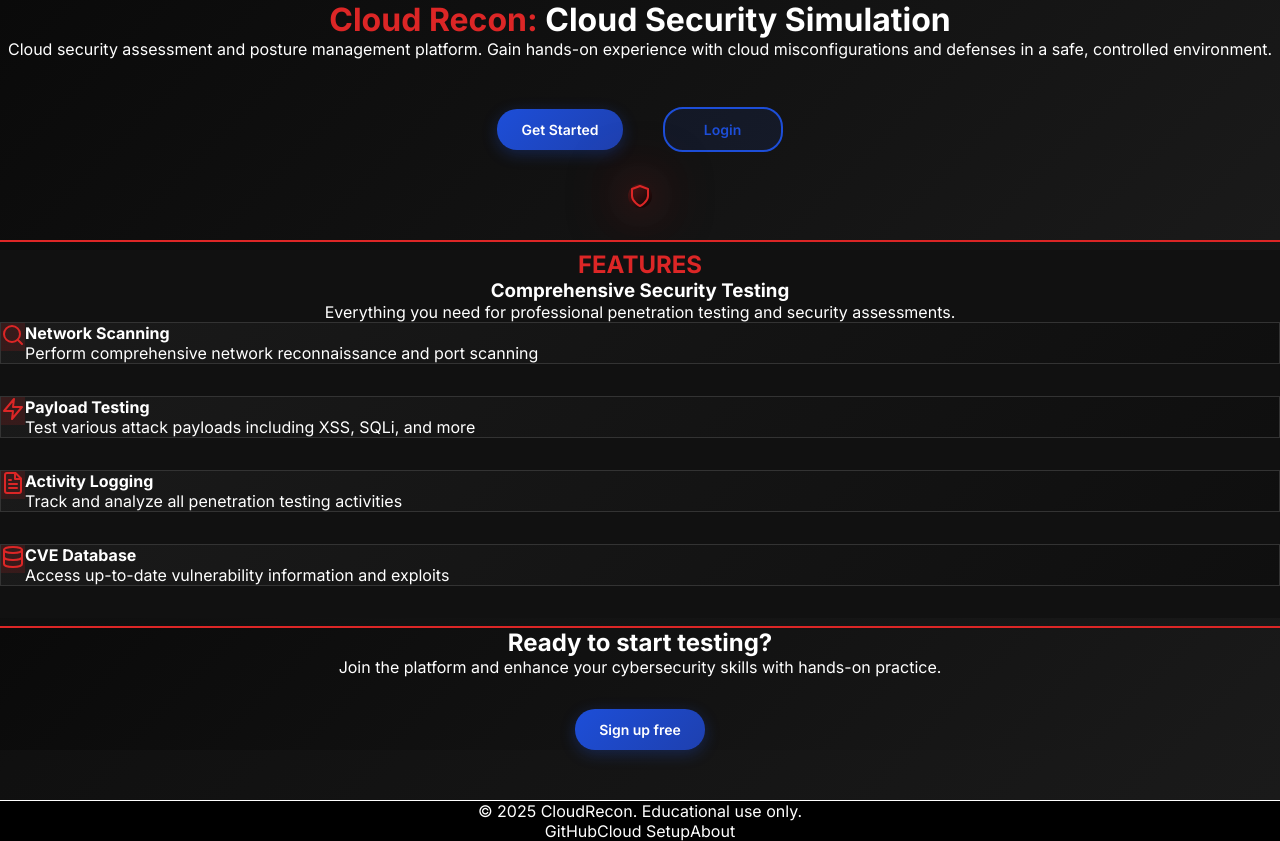
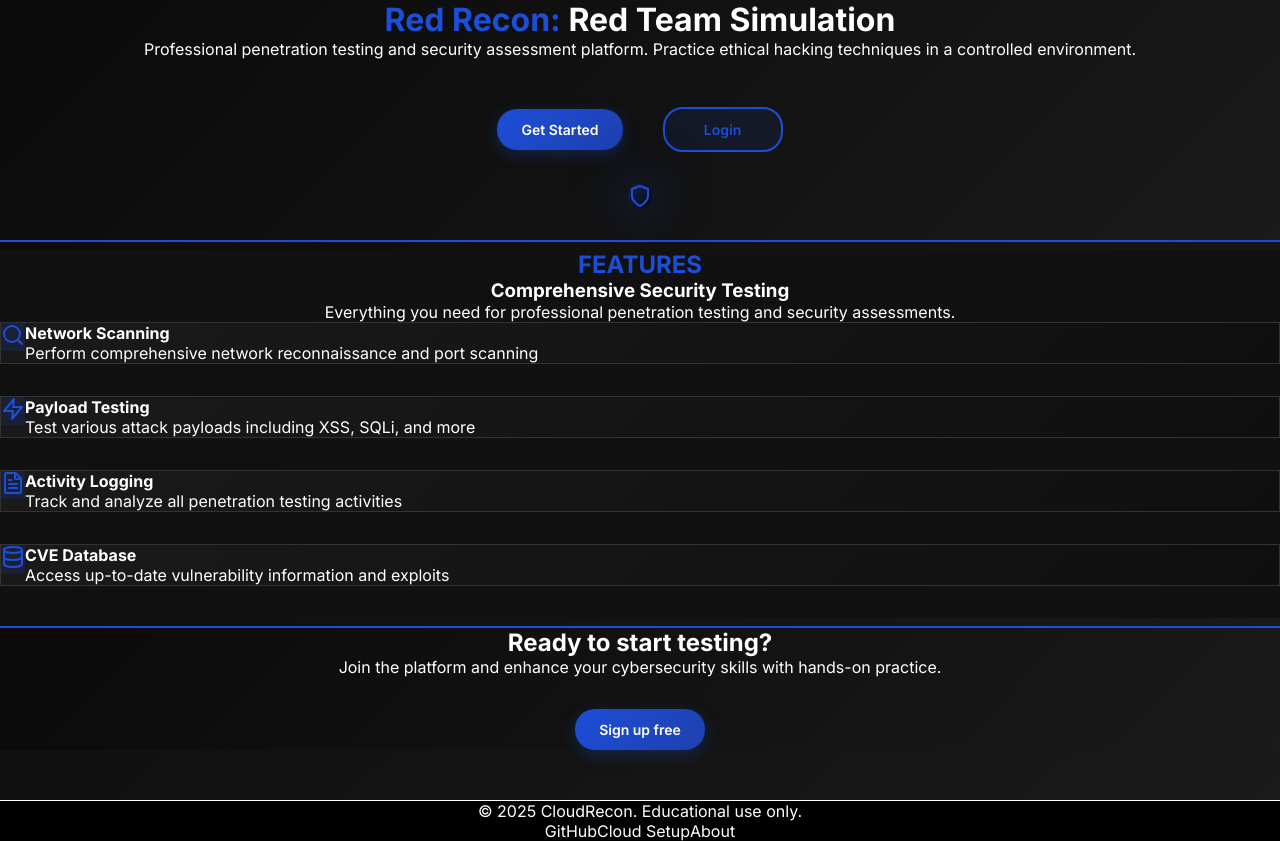
Before and after one commit to Muhayminalam/Cloud-Recon, a Next.js app in the folder frontend/: page / in a window 1280 px wide. Built offline with nearby package versions, Linux system fonts and the light colour scheme.

Commit message:
chnaged to blue

```diff
--- a/frontend/app/page.tsx
+++ b/frontend/app/page.tsx
@@ -48,18 +48,18 @@ export default function Home() {
   return (
     <div className="min-h-screen" style={{ background: 'linear-gradient(135deg, #0a0a0a 0%, #1a1a1a 100%)' }}>
       {/* Hero Section */}
-      <div className="hero-section relative overflow-hidden pt-32 pb-40" style={{ background: 'linear-gradient(135deg, #0a0a0a 0%, #1a1a1a 100%)', borderBottom: '2px solid #dc2626', marginBottom: '8px' }}>
+      <div className="hero-section relative overflow-hidden pt-32 pb-40" style={{ background: 'linear-gradient(135deg, #0a0a0a 0%, #1a1a1a 100%)', borderBottom: '2px solid #1d4ed8', marginBottom: '8px' }}>
         <div className="max-w-7xl mx-auto">
           <div className="relative z-10 lg:grid lg:grid-cols-2 lg:gap-16 items-center">
             <main className="px-6 sm:px-8 lg:px-12">
               <div className="text-center lg:text-left">
                 <h1 className="text-5xl lg:text-6xl font-extrabold mb-8 leading-tight" style={{ color: 'white' }}>
-                  <span style={{ color: '#dc2626' }}> Cloud Recon: </span>
-                  <span style={{ color: 'white' }}>Cloud Security Simulation</span>
+                  <span style={{ color: '#1d4ed8' }}> Red Recon: </span>
+                  <span style={{ color: 'white' }}>Red Team Simulation</span>
                 </h1>
                 <p className="text-xl mb-12 max-w-2xl leading-relaxed" style={{ color: 'white' }}>
-                  Cloud security assessment and posture management platform.
-Gain hands-on experience with cloud misconfigurations and defenses in a safe, controlled environment.
+                  Professional penetration testing and security assessment platform.
+                  Practice ethical hacking techniques in a controlled environment.
                 </p>
                 <div className="btn-container" style={{ marginTop: '3rem' }}>
                   {isLoggedIn ? (
@@ -85,11 +85,11 @@ Gain hands-on experience with cloud misconfigurations and defenses in a safe, co
                 <div
                   className="w-80 h-80 rounded-full flex items-center justify-center"
                   style={{
-                    background: 'linear-gradient(135deg, rgba(220, 38, 38, 0.3) 0%, rgba(0, 0, 0, 0.8) 100%)',
-                    boxShadow: '0 0 60px rgba(220, 38, 38, 0.5)'
+                    background: 'linear-gradient(135deg, rgba(29, 78, 216, 0.3) 0%, rgba(0, 0, 0, 0.8) 100%)',
+                    boxShadow: '0 0 60px rgba(29, 78, 216, 0.5)'
                   }}
                 >
-                  <Shield className="h-40 w-40" style={{ color: '#dc2626', filter: 'drop-shadow(0 0 20px rgba(220, 38, 38, 0.9))' }} />
+                  <Shield className="h-40 w-40" style={{ color: '#1d4ed8', filter: 'drop-shadow(0 0 20px rgba(29, 78, 216, 0.9))' }} />
                 </div>
               </div>
             </div>
@@ -101,7 +101,7 @@ Gain hands-on experience with cloud misconfigurations and defenses in a safe, co
       <div className="features-section pt-40 pb-40" style={{ background: '#111111', marginTop: '8px', marginBottom: '8px' }}>
         <div className="max-w-7xl mx-auto px-6 sm:px-8 lg:px-12">
           <div className="text-center mb-20">
-            <h2 className="text-lg font-semibold tracking-wide uppercase mb-6" style={{ color: '#dc2626' }}>Features</h2>
+            <h2 className="text-lg font-semibold tracking-wide uppercase mb-6" style={{ color: '#1d4ed8' }}>Features</h2>
             <h3 className="text-4xl font-extrabold mb-8 leading-tight" style={{ color: 'white' }}>
               Comprehensive Security Testing
             </h3>
@@ -120,9 +120,9 @@ Gain hands-on experience with cloud misconfigurations and defenses in a safe, co
                 <div className="flex items-start space-x-8">
                   <div
                     className="p-6 rounded-lg flex-shrink-0"
-                    style={{ background: 'rgba(220, 38, 38, 0.15)' }}
+                    style={{ background: 'rgba(29, 78, 216, 0.15)' }}
                   >
-                    <feature.icon className="h-9 w-9" style={{ color: '#dc2626' }} />
+                    <feature.icon className="h-9 w-9" style={{ color: '#1d4ed8' }} />
                   </div>
                   <div>
                     <h4 className="text-2xl font-semibold mb-6" style={{ color: 'white' }}>{feature.title}</h4>
@@ -136,7 +136,7 @@ Gain hands-on experience with cloud misconfigurations and defenses in a safe, co
       </div>
 
       {/* CTA Section */}
-      <div className="cta-section pt-40 pb-40" style={{ background: 'linear-gradient(135deg, #0a0a0a 0%, #1a1a1a 100%)', borderTop: '2px solid #dc2626', marginTop: '8px' }}>
+      <div className="cta-section pt-40 pb-40" style={{ background: 'linear-gradient(135deg, #0a0a0a 0%, #1a1a1a 100%)', borderTop: '2px solid #1d4ed8', marginTop: '8px' }}>
         <div className="max-w-4xl mx-auto text-center px-6 sm:px-8 lg:px-12">
           <h2 className="text-4xl font-extrabold mb-8 leading-tight" style={{ color: 'white' }}>
             Ready to start testing?
```
